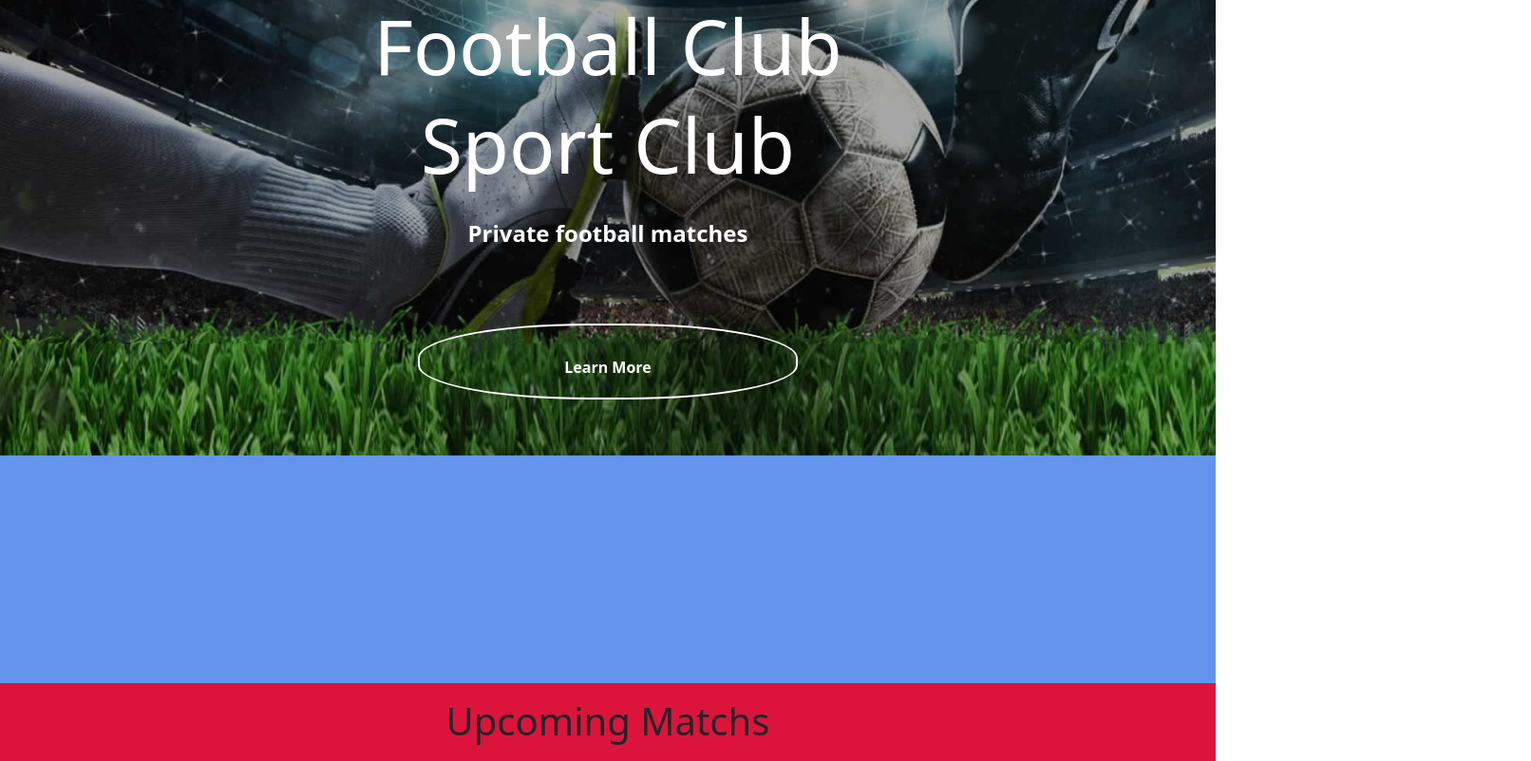
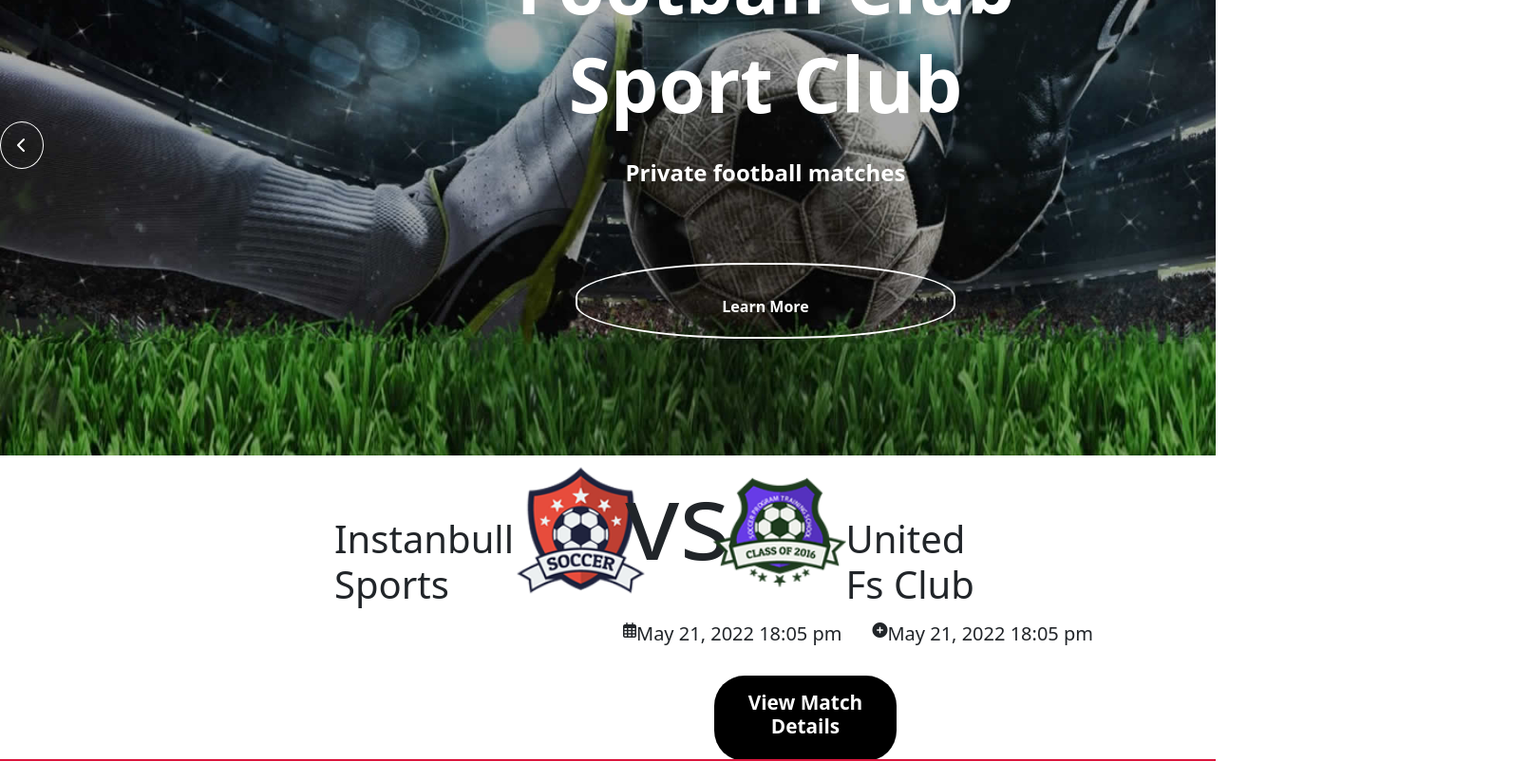
Before and after one commit to FrancescoLoCasto/proj-html-vuejs, a Vue app in the folder proj-html-vuejs/: page / in a window 1280 px wide. Shown: the part 400-1202 px from the top of the page at 95% size, 1612 px wide, since content can reach past the window. Built offline with nearby package versions, Linux system fonts and the light colour scheme.

Commit message:
header complete

```diff
--- a/proj-html-vuejs/index.html
+++ b/proj-html-vuejs/index.html
@@ -4,6 +4,8 @@
     <meta charset="UTF-8" />
     <link rel="icon" type="image/svg+xml" href="/vite.svg" />
     <meta name="viewport" content="width=device-width, initial-scale=1.0" />
+    <!-- CDN FONTAWESOME -->
+    <link rel="stylesheet" href="https://cdnjs.cloudflare.com/ajax/libs/font-awesome/6.2.1/css/all.min.css">
     <title>Football Club</title>
   </head>
   <body>
--- a/proj-html-vuejs/src/components/AppHeader.vue
+++ b/proj-html-vuejs/src/components/AppHeader.vue
@@ -43,6 +43,9 @@ export default {
       </div>
 
       <div class="textBox">
+         <div class="arrowButtonLeft">
+            <i class="fa-solid fa-chevron-left"></i>
+         </div>
          <div class="text">
                <h1>
                   Football Club
@@ -59,17 +62,53 @@ export default {
 
                <div class="learnMore">
 
-                  <h4 class="btn">
-                     Learn More
-                  </h4>
+                     <h4 class="btn">
+                        Learn More
+                     </h4>
                </div>
-            </div>
          </div>
+
+         <div class="arrowButtonRight">
+            <i class="fa-solid fa-chevron-right"></i>
+         </div>
+      </div>
 
       </div>
 
    <div class="gameSquad">
+      <div class="Squad">
+         <div class="InstanbulSport">
+            <h1>Instanbull Sports</h1>
+            <img src="../assets/img/club-1.png" alt="">
+         </div>
+         <div class="vsBox">
+            <h1>
+               vs
+            </h1>
+         </div>
+         <div class="unitedFS">
+            <img src="../assets/img/club-2.png" alt="">
+            <h1>United Fs Club</h1>
+         </div>
+      </div>
 
+      <div class="dateText">
+         <div class="calendar">
+            <i class="fa-regular fa-calendar-days"></i>
+            <h5>May 21, 2022 18:05 pm</h5>
+         </div>
+
+         <div class="plus">
+            <i class="fa-solid fa-circle-plus"></i>
+            <h5>May 21, 2022 18:05 pm</h5>
+         </div>
+      </div>
+
+      <div class="blackButton">
+         <div class="buttonBox">
+            <h3>View Match Details</h3>
+         </div>
+      </div>
    </div>
 </template>
 
@@ -131,11 +170,46 @@ export default {
       .textBox{
          height: 70vh;
          text-align: center;
-         margin-top: 10rem;
+         display: flex;
+
+         .text{
+            margin-top: 6rem;
+
+
+         }
+
+         .arrowButtonRight{
+            width: 43rem;
+
+            i{
+               padding: 1rem;
+               margin-top: 18rem;
+               margin-left: 30rem;
+
+               border: 1px solid white;
+               border-radius: 100%;
+               color: white;
+            }
+         }
+
+         .arrowButtonLeft{
+            width: 43rem;
+
+            i{
+               margin-right: 30rem;
+               margin-top: 18rem;
+               padding: 1rem;
+               border: 1px solid white;
+               border-radius: 100%;
+               color: white;
+            }
+         }
 
          h1{
             color: white;
             font-size: 5rem;
+            font-weight: 700;
+
          }
 
          h4{
@@ -158,8 +232,80 @@ export default {
    }
 
    .gameSquad{
-      height: 30vh;
-      background-color: cornflowerblue;
+      height: 40vh;
+      background-color: #ffffff;
+
+      .Squad{
+         height: 20vh;
+         display: flex;
+         margin-left: 22rem;
+
+
+         .InstanbulSport{
+            display: flex;
+            width: 33%;
+
+            h1{
+               margin-top: 4rem;
+            }
+         }
+
+
+         .vsBox{
+            width: 10%;
+            text-align: center;
+
+            h1{
+               font-size: 7rem;
+            }
+
+         }
+
+         .unitedFS{
+            display: flex;
+            width: 33%;
+
+            h1{
+               margin-top: 4rem;
+            }
+         }
+      }
+
+      .dateText{
+         display: flex;
+         height: 5vh;
+         margin-left: 40rem;
+
+         .calendar {
+         display: flex;
+         margin: 1rem;
+         }
+
+         .plus{
+         display: flex;
+            margin: 1rem;
+         }
+      }
+
+      .blackButton{
+         height: 10vh;
+
+         .buttonBox{
+            padding: 1rem;
+            text-align: center;
+            width: 15%;
+            color: white;
+            background-color: black;
+            border-radius: 2rem;
+            margin-left: 47rem;
+            margin-top: 2rem;
+
+            h3{
+               font-size: 1.3rem;
+               font-weight: 600;
+            }
+         }
+      }
    }
 
 </style>
```
